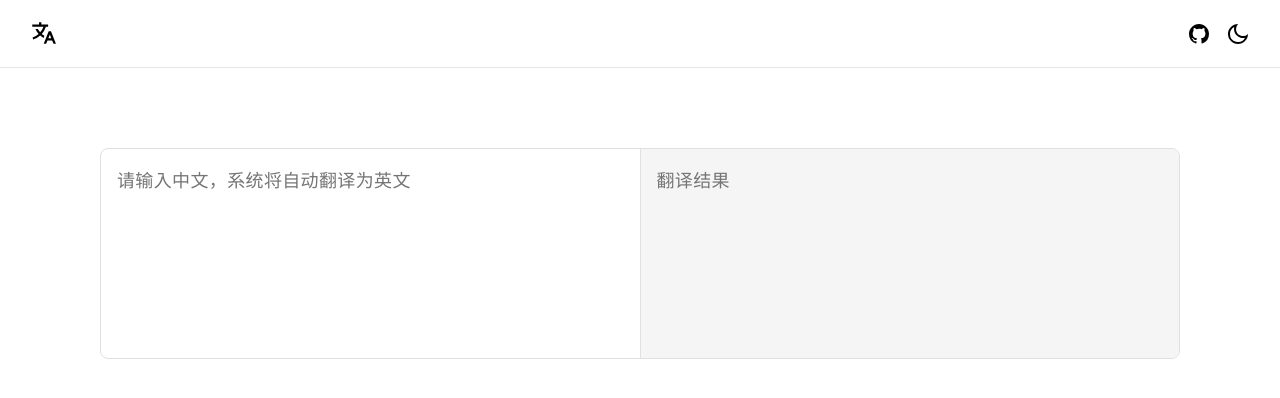
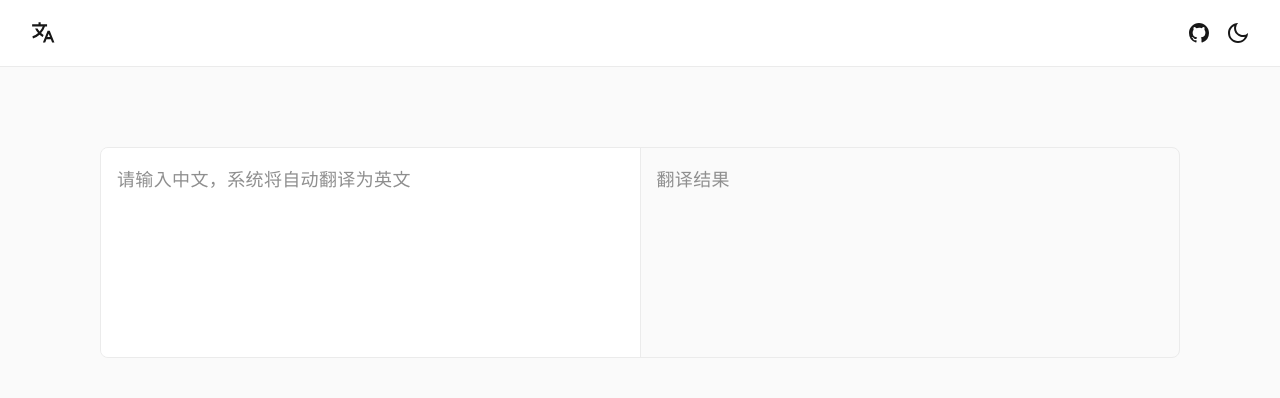
Before and after one commit to shinexoh/translate-web, a React (Vite) app: page / in a window 1280 px wide. Shown: the top 398 px of the page. Built offline with nearby package versions, Linux system fonts and the light colour scheme.

Commit message:
Support for switching themes

```diff
--- a/src/components/Main/Main.module.css
+++ b/src/components/Main/Main.module.css
@@ -4,13 +4,14 @@
     max-width: 1080px;
     margin: 10vh auto;
     border-radius: 8px;
-    border: 1px solid rgb(224, 224, 224);
+    border: 1px solid var(--border-color);
     overflow: hidden;
 }
 
 .inputWrapper {
     flex: 1;
     padding: 1rem 1rem 10rem;
+    background-color: var(--input-background-color);
 }
 
 .input {
@@ -18,7 +19,8 @@
     border: none;
     outline: none;
     resize: none;
-    color: #333;
+    background: none;
+    color: var(--input-text-color);
     font-size: 18px;
     line-height: 28px;
     letter-spacing: 0.02em;
@@ -26,17 +28,21 @@
     overflow: hidden;
 }
 
+.input::placeholder {
+    color: var(--input-placeholder-color);
+}
+
 hr {
     width: 1px;
     border: none;
-    background-color: rgb(224, 224, 224);
+    background-color: var(--border-color);
     margin: 0;
 }
 
 .outputWrapper {
     flex: 1;
     padding: 1rem 1rem 10rem;
-    background-color: rgb(245, 245, 245);
+    background-color: var(--output-background-color);
 }
 
 .output {
@@ -46,7 +52,7 @@ hr {
     line-height: 28px;
     letter-spacing: 0.02em;
     white-space: pre-wrap;
-    color: #333;
+    color: var(--input-text-color);
 }
 
 .placeholder {
@@ -55,7 +61,7 @@ hr {
     font-size: 18px;
     line-height: 28px;
     letter-spacing: 0.02em;
-    color: rgb(117, 117, 117);
+    color: var(--input-placeholder-color);
 }
 
 @media (max-width: 768px) {
--- a/src/components/NavBar/NavBar.module.css
+++ b/src/components/NavBar/NavBar.module.css
@@ -3,19 +3,18 @@
     justify-content: space-between;
     align-items: center;
     padding: 20px 30px;
-    background-color: #fff;
-    border-bottom: 1px solid rgb(230, 230, 230);
+    background-color: var(--primary-color);
+    border-bottom: 1px solid var(--border-color);
 }
 
 .logo {
-    font-size: 1.7rem;
-    color: #000;
+    font-size: 1.6rem;
+    color: var(--icon-color);
     cursor: pointer;
-    transition: all 0.1s linear;
 }
 
 .logo:hover {
-    color: rgba(0, 0, 0, 0.5);
+    color: var(--icon-hover-color);
 }
 
 .links {
@@ -24,15 +23,21 @@
     gap: 15px;
 }
 
+.links button {
+    display: flex;
+    padding: 0;
+    border: none;
+    background: none;
+    cursor: pointer;
+}
+
 .link {
     font-size: 1.5rem;
-    color: #000;
-    cursor: pointer;
-    transition: all 0.1s linear;
+    color: var(--icon-color);
 }
 
 .link:hover {
-    color: rgba(0, 0, 0, 0.5);
+    color: var(--icon-hover-color);
 }
 
 @media (max-width: 768px) {
--- a/src/components/NavBar/NavBar.tsx
+++ b/src/components/NavBar/NavBar.tsx
@@ -1,14 +1,31 @@
-import React from 'react';
+import React, { useContext } from 'react';
 import styles from './NavBar.module.css';
-import { RiGithubFill, RiMoonLine, RiTranslate2 } from '../SvgIcon';
+import { RiGithubFill, RiMoonLine, RiSunLine, RiTranslate2 } from '../SvgIcon';
+import { ThemeContext } from '../ThemeProvider';
 
 const NavBar: React.FC = () => {
+    const themeContext = useContext(ThemeContext);
+
+    if (!themeContext) {
+        throw new Error('ThemeContext is not provided');
+    }
+
+    const { theme, toggleTheme } = themeContext;
+
+    const toGithub = () => window.open('https://github.com/shinexoh/translate-web', '_blank');
+
     return (
         <div className={styles.navBar}>
             <RiTranslate2 className={styles.logo} />
             <div className={styles.links}>
-                <RiGithubFill className={styles.link} />
-                <RiMoonLine className={styles.link} />
+                <button onClick={toGithub}>
+                    <RiGithubFill className={styles.link} />
+                </button>
+                <button onClick={toggleTheme}>
+                    {theme === 'light'
+                        ? <RiMoonLine className={styles.link} />
+                        : <RiSunLine className={styles.link} />}
+                </button>
             </div>
         </div>
     );
--- a/src/components/ThemeProvider.tsx
+++ b/src/components/ThemeProvider.tsx
@@ -18,17 +18,23 @@ const ThemeProvider: React.FC<ThemeProviderProps> = ({ children }) => {
 
     useEffect(() => {
         const savedTheme = localStorage.getItem('theme') as Theme | null;
-        const prefersDark = window.matchMedia('(prefers-color-scheme: dark)').matches;
-        setTheme(savedTheme || (prefersDark ? 'dark' : 'light'));
+        if (savedTheme) {
+            document.documentElement.className = savedTheme;
+            setTheme(savedTheme);
+        } else {
+            const prefersDark = window.matchMedia('(prefers-color-scheme: dark)').matches;
+            const theme = prefersDark ? 'dark' : 'light';
+            document.documentElement.className = theme;
+            setTheme(theme);
+        }
     }, []);
 
-    useEffect(() => {
-        localStorage.setItem('theme', theme);
-        document.documentElement.className = theme;
-    }, [theme]);
-
     const toggleTheme = () => {
-        setTheme(prevTheme => (prevTheme === 'light' ? 'dark' : 'light'));
+        const currentTheme = document.documentElement.className;
+        const newTheme = currentTheme === 'light' ? 'dark' : 'light';
+        localStorage.setItem('theme', newTheme);
+        document.documentElement.className = newTheme;
+        setTheme(newTheme);
     };
 
     return (
--- a/src/index.css
+++ b/src/index.css
@@ -1,4 +1,30 @@
 @import url('https://fonts.googleapis.com/css2?family=Noto+Sans+SC:wght@100..900&display=swap');
+
+:root {
+  --primary-color: rgb(255, 255, 255);
+  --background-color: rgb(250, 250, 250);
+  --border-color: rgb(235, 235, 235);
+  --icon-color: rgb(23, 23, 23);
+  --icon-hover-color: rgb(102, 102, 102);
+
+  --input-background-color: rgb(255, 255, 255);
+  --output-background-color: transparent;
+  --input-text-color: rgb(23, 23, 23);
+  --input-placeholder-color: rgb(143, 143, 143);
+}
+
+.dark {
+  --primary-color: rgb(0, 0, 0);
+  --background-color: rgb(10, 10, 10);
+  --border-color: rgb(46, 46, 46);
+  --icon-color: rgb(237, 237, 237);
+  --icon-hover-color: rgb(161, 161, 161);
+
+  --input-background-color: transparent;
+  --output-background-color: rgb(0, 0, 0);
+  --input-text-color: rgb(237, 237, 237);
+  --input-placeholder-color: rgb(143, 143, 143);
+}
 
 * {
   box-sizing: border-box;
@@ -8,4 +34,5 @@
 body {
   margin: 0;
   padding: 0;
+  background-color: var(--background-color);
 }
```
